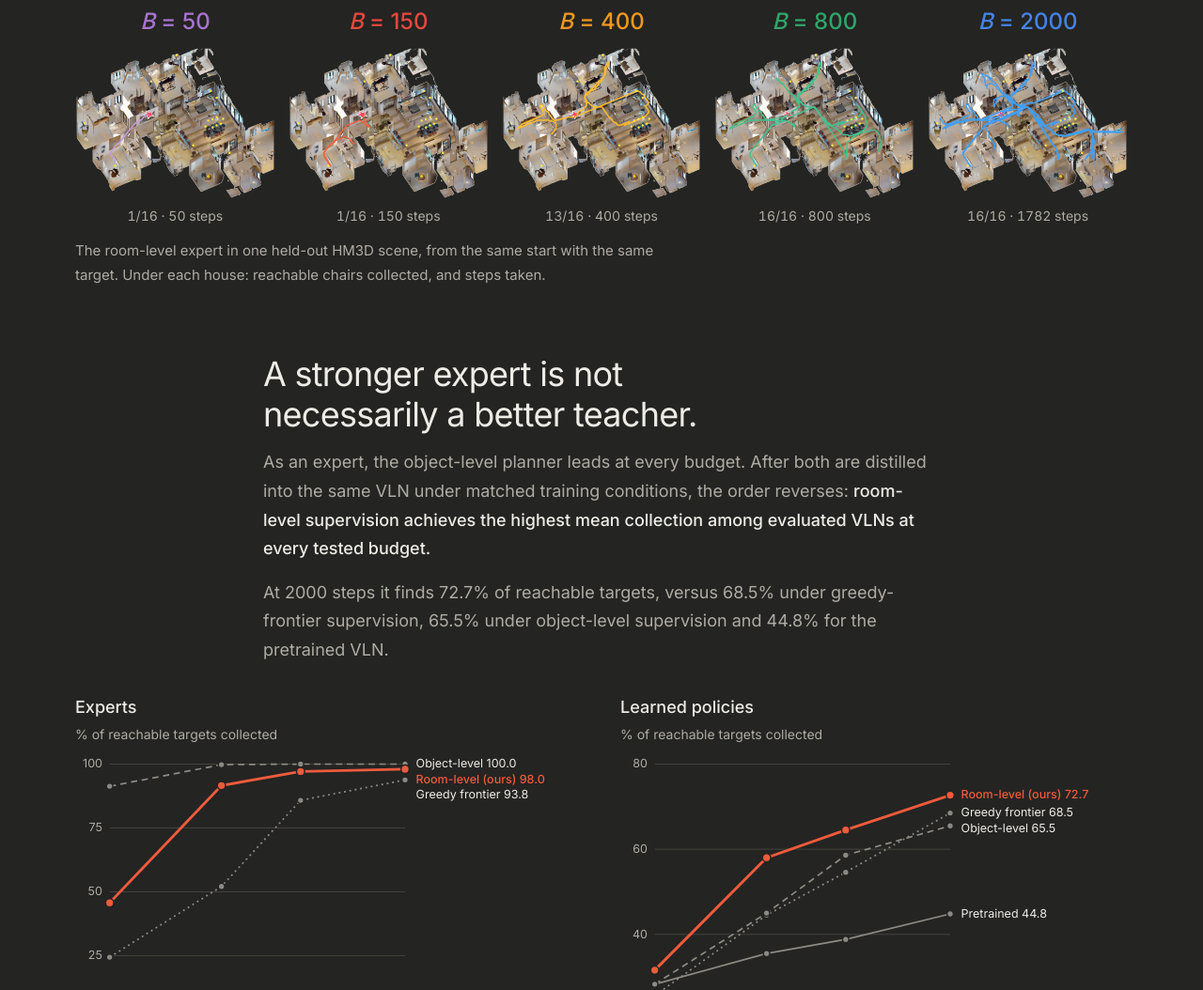
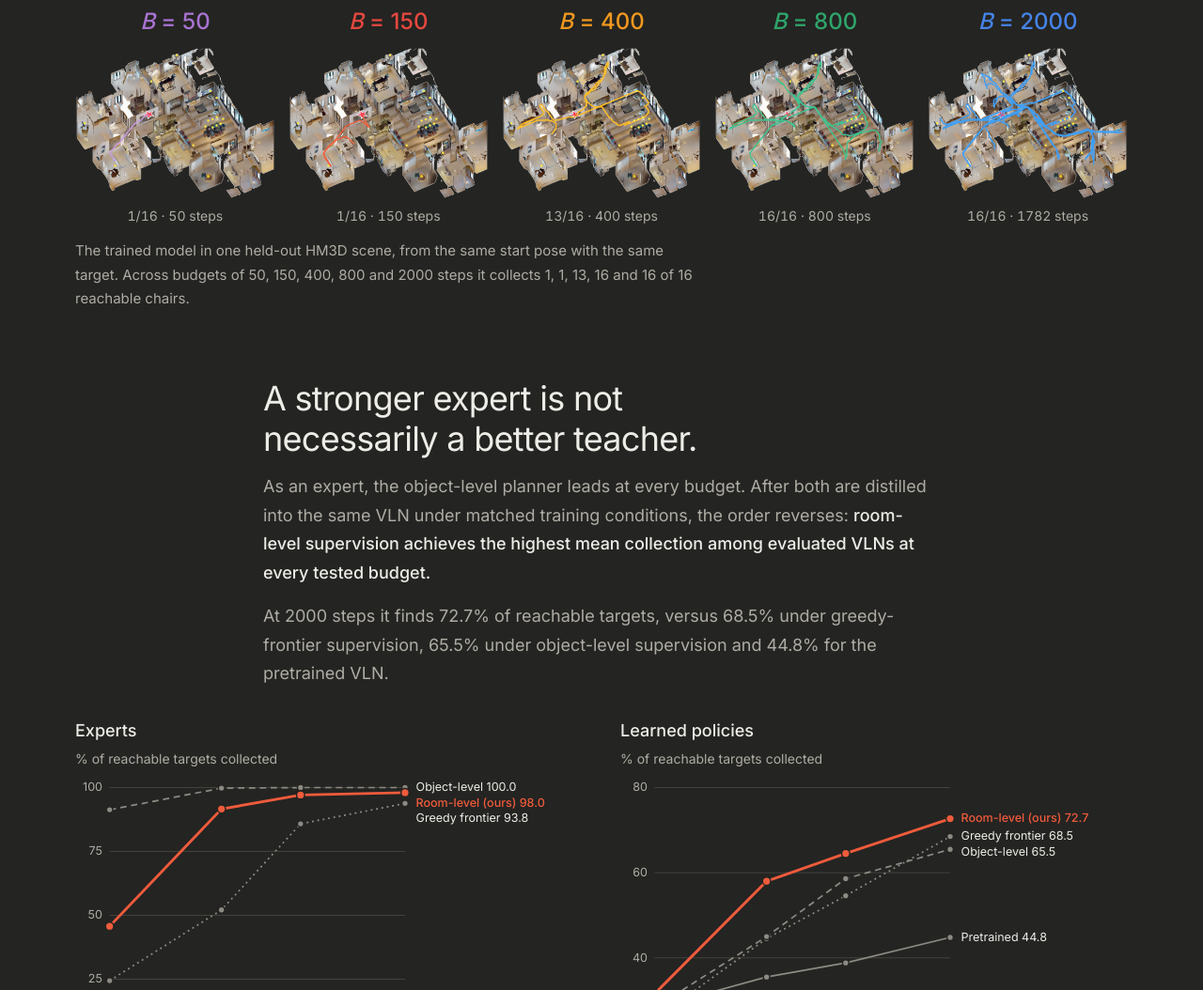
Before and after one commit to GoldenGait/racing-the-clock, a plain HTML site: page index.html in a window 1280 px wide. Shown: the part 1862-2916 px from the top of the page at 94% size. Drawn offline with Linux system fonts and the light colour scheme.

Commit message:
Caption the budget figure as the trained model

```diff
--- a/index.html
+++ b/index.html
@@ -269,7 +269,7 @@ footer { padding-block: 60px 50px; color: var(--soft); font-size: 14px; text-ali
           <li><span class="b" style="color:#2fa56b"><i>B</i> = 800</span><img src="assets/fig/house_3.png" alt="Cutaway view of the house with the route at a budget of 800 steps; it covers most of the house." width="790" height="602" loading="lazy"><span class="n">16/16 · 800 steps</span></li>
           <li><span class="b" style="color:#4583e6"><i>B</i> = 2000</span><img src="assets/fig/house_4.png" alt="Cutaway view of the house with the route at a budget of 2000 steps; it covers the whole house." width="790" height="602" loading="lazy"><span class="n">16/16 · 1782 steps</span></li>
         </ul>
-        <figcaption>The room-level expert in one held-out HM3D scene, from the same start with the same target. Under each house: reachable chairs collected, and steps taken.</figcaption>
+        <figcaption>The trained model in one held-out HM3D scene, from the same start pose with the same target. Across budgets of 50, 150, 400, 800 and 2000 steps it collects 1, 1, 13, 16 and 16 of 16 reachable chairs.</figcaption>
       </figure>
     </div>
   </section>
```
